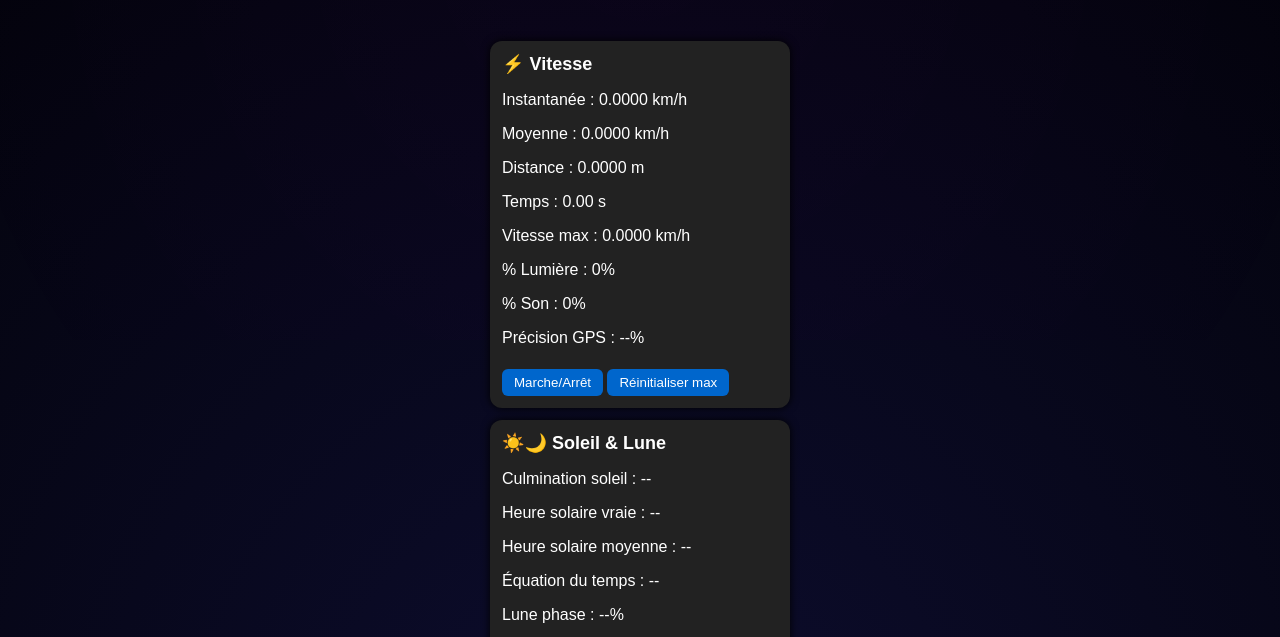
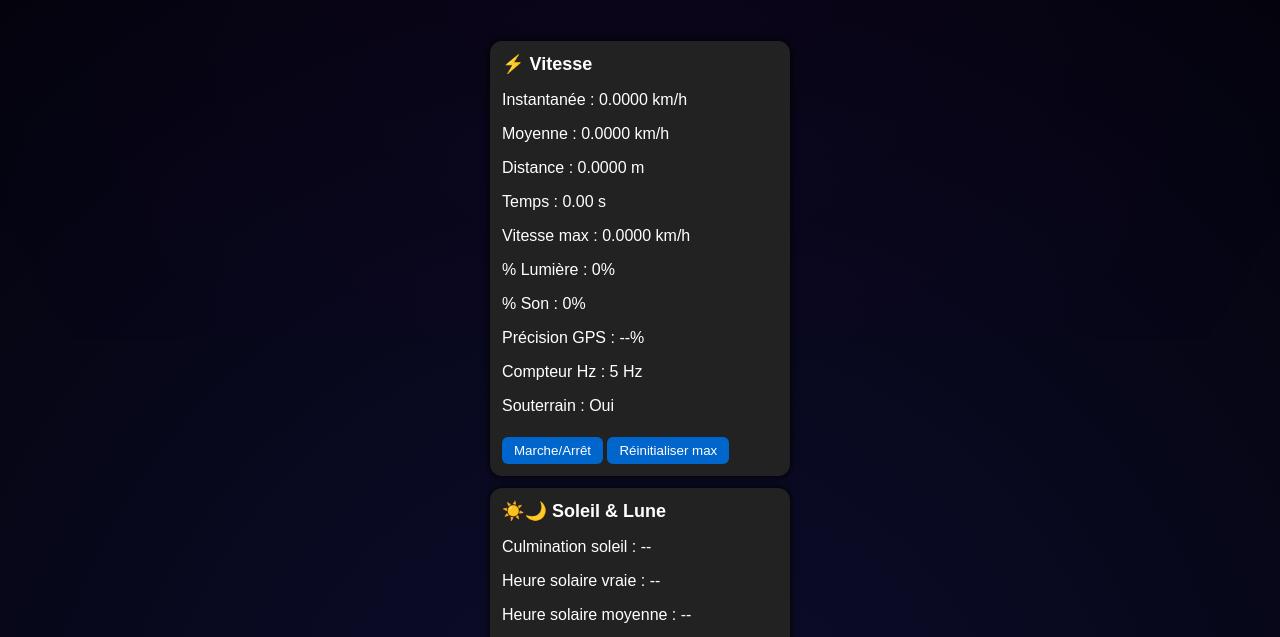
Before and after one commit to nicolaspieper59-ops/Tableau-scientifique, a plain HTML site: page index.html in a window 1280 px wide. Shown: the part 460-1097 px from the top of the page. Drawn offline with Linux system fonts and the light colour scheme; files that its build step writes are made by us from their sources; files whose address does not match are found by name.

Commit message:
Update index.html

```diff
--- a/index.html
+++ b/index.html
@@ -78,6 +78,8 @@
       <p>% Lumière : <span id="lightPct">0</span>%</p>
       <p>% Son : <span id="soundPct">0</span>%</p>
       <p>Précision GPS : <span id="gpsQuality">--</span>%</p>
+      <p>Compteur Hz : <span id="hzCounter">--</span> Hz</p>
+      <p>Souterrain : <span id="souterrain">--</span></p>
       <button id="speedToggle">Marche/Arrêt</button>
       <button id="resetMaxSpeed">Réinitialiser max</button>
     </div>
@@ -166,6 +168,44 @@
       document.getElementById("aura").style.opacity = auraOpacity.toFixed(2);
     }
 
+    // Compteur Hz (fréquence de rafraîchissement de la vitesse)
+    let speedUpdateCount = 0;
+    let lastHzTimestamp = Date.now();
+
+    function incrementSpeedCounter() {
+      speedUpdateCount++;
+    }
+    function updateHzDisplay() {
+      const now = Date.now();
+      const elapsed = (now - lastHzTimestamp) / 1000; // secondes
+      if (elapsed >= 1) {
+        document.getElementById("hzCounter").textContent = speedUpdateCount;
+        speedUpdateCount = 0;
+        lastHzTimestamp = now;
+      }
+      requestAnimationFrame(updateHzDisplay);
+    }
+    updateHzDisplay();
+
+    // Simule le rafraîchissement de la vitesse (remplacez par votre vraie logique)
+    setInterval(() => {
+      incrementSpeedCounter();
+      // Ici, vous pouvez aussi rafraîchir la vitesse réelle
+    }, 200); // toutes les 200ms (5 Hz)
+
+    // Détection souterrain (exemple basique : luminosité très faible ou GPS imprécis)
+    function updateSouterrain(luxValue, gpsQuality) {
+      // Seuils à ajuster selon votre expérience réelle
+      const isDark = luxValue !== null && luxValue < 5; // Très sombre
+      const isBadGps = gpsQuality !== null && gpsQuality < 30; // GPS peu précis
+      const sousTerrain = (isDark || isBadGps) ? "Oui" : "Non";
+      document.getElementById("souterrain").textContent = sousTerrain;
+    }
+    // Exemple : on simule la lumière et la qualité GPS (remplacez par vos vraies valeurs en production)
+    let fakeLux = 2;      // <5 = sombre
+    let fakeGpsQual = 25; // <30 = mauvais
+    updateSouterrain(fakeLux, fakeGpsQual);
+
     // Exemple de données simulées
     const vitesseMesuree = 18.5;       // km/h
     const precisionEstimee = 92;       // %
@@ -183,4 +223,4 @@
   <script src="js/capteurs.js"></script>
   <script src="app.js"></script>
 </body>
-                                                          </html>
+    </html>
```
